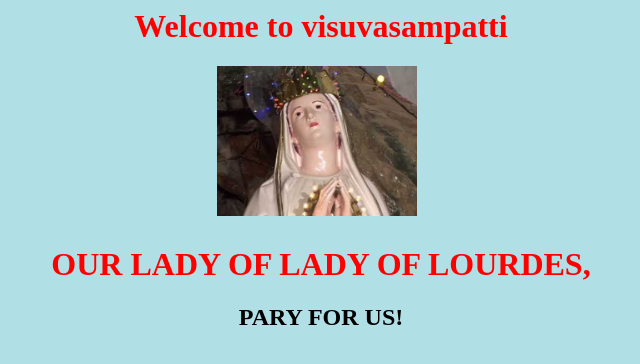
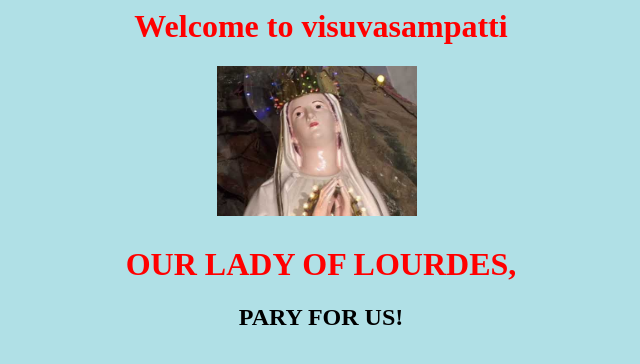
Before and after one commit to irudayan/visuvasampatti.com, a plain HTML site: page index.html in a window 1280 px wide. Shown: the whole page, without its empty margins (319-959 px from the left). Drawn offline with Linux system fonts and the light colour scheme.

Commit message:
our lady of lourdes

```diff
--- a/index.html
+++ b/index.html
@@ -14,7 +14,7 @@ body
 	<h1>
 
 	<b><a href="anbiyam/anbiyam.html"><img src="madha.jpg" width="200" height="150"/></a></b>&nbsp;
-	<h1>	OUR LADY OF LADY OF LOURDES,</h1><h2> PARY FOR US!</H2>
+	<h1>	OUR LADY OF LOURDES,</h1><h2> PARY FOR US!</H2>
 			</h1>
 		</center>
 
```
